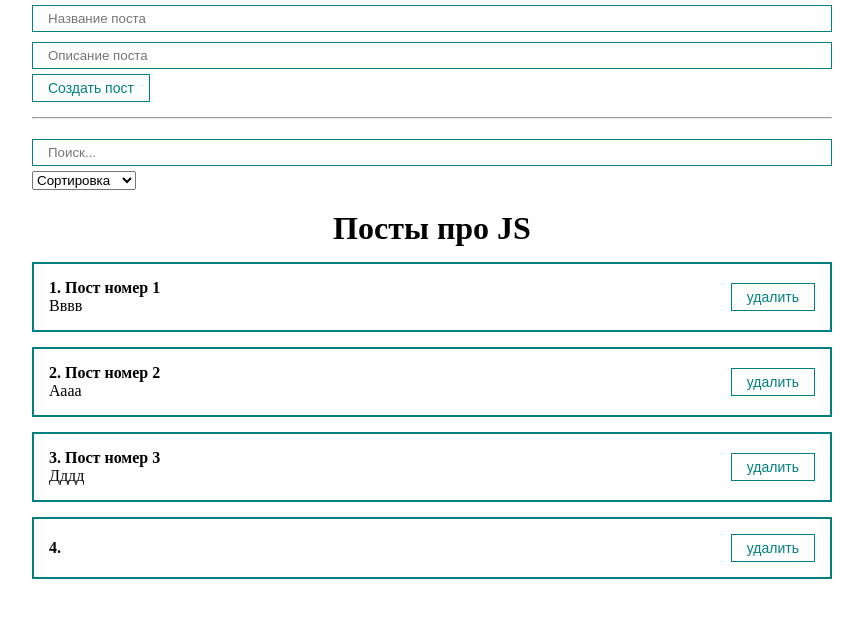
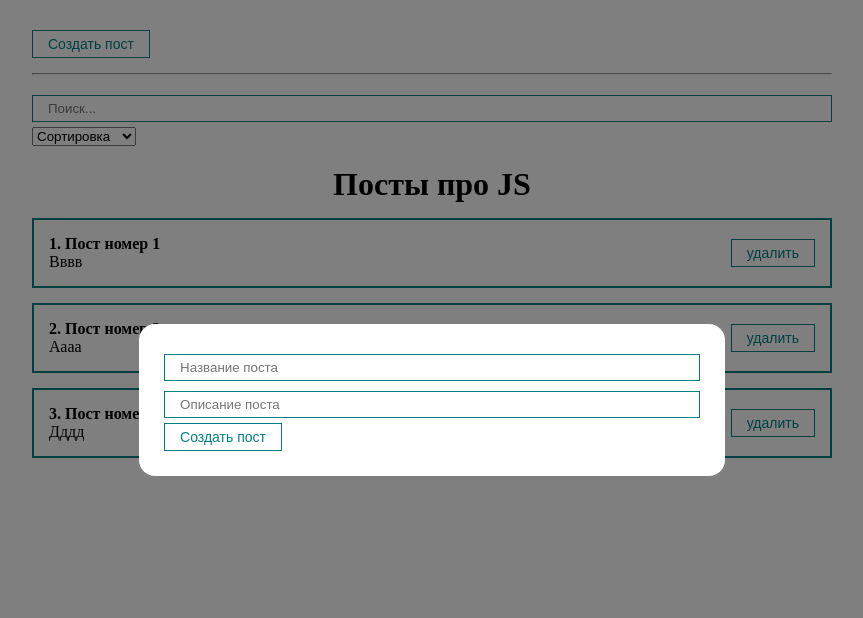
Before and after one commit to T1mofey4/react_fund, a React (Create React App) app: page / in a window 1280 px wide. Both pictures are taken after a click on the button "Создать пост". Shown: the top 618 px of the page, without its empty margins (208-1071 px from the left). Built offline with nearby package versions, Linux system fonts and the light colour scheme.

Commit message:
added modal window for the adding post function

```diff
--- a/src/App.js
+++ b/src/App.js
@@ -9,6 +9,7 @@
 import PostForm from "./components/PostForm";
 import MySelect from "./components/UI/select/MySelect"
 import PostFilter from "./components/PostFilter";
+import MyModal from "./components/UI/MyModal/MyModal";
 
 
 function App() {
@@ -19,8 +20,8 @@
   ]);
 
   const [filter, setFilter] = useState({sort: '', query: ''})
-  // const [searchQuery, setSearchQuery] = useState('');
-  // const [selectedSort, setSelectedSort] = useState('');
+  const [modal, setModal] = useState(false)
+
 
   const sortedPosts = useMemo(() => {
     console.log('Sorted Posts work')
@@ -38,6 +39,7 @@
 
   const createPost = (newPost) => {
     setPosts([...posts, newPost])
+    setModal(false)
   };
 
   const removePost = (post) => {
@@ -46,7 +48,12 @@
 
   return (
     <div className="App">
-      <PostForm create = {createPost}/>
+      <MyButton style={{marginTop: 30}} onClick={() => setModal(true)}>
+        Создать пост
+      </MyButton>
+      <MyModal visible={modal} setVisible={setModal}>
+        <PostForm create = {createPost}/>
+      </MyModal>
       <hr style={{margin: '15px 0'}}/>
       <PostFilter
         filter={filter}
--- /dev/null
+++ b/src/components/UI/MyModal/MyModal.jsx
@@ -0,0 +1,21 @@
+import React from 'react';
+import cl from './MyModal.module.css'
+
+const MyModal = ({children, visible, setVisible}) => {
+
+    const rootClasses = [cl.myModal]
+
+    if (visible) {
+        rootClasses.push(cl.active);
+    }
+
+    return (
+        <div className={[rootClasses.join(' ')]} onClick={() => setVisible(false)}>
+            <div className={cl.myModalContent} onClick={(e) => e.stopPropagation()}>
+                {children}
+            </div>
+        </div>
+    );
+};
+
+export default MyModal;
--- /dev/null
+++ b/src/components/UI/MyModal/MyModal.module.css
@@ -0,0 +1,23 @@
+.myModal {
+    position: fixed;
+    top: 0;
+    bottom: 0;
+    right: 0;
+    left: 0;
+    display: none;
+    background: rgba(0, 0, 0, 0.5);
+}
+
+.myModalContent {
+    padding: 25px;
+    background: white;
+    border-radius: 16px;
+    min-width: 250px;
+
+}
+
+.myModal.active {
+    display: flex;
+    justify-content: center;
+    align-items: center;
+}
```
